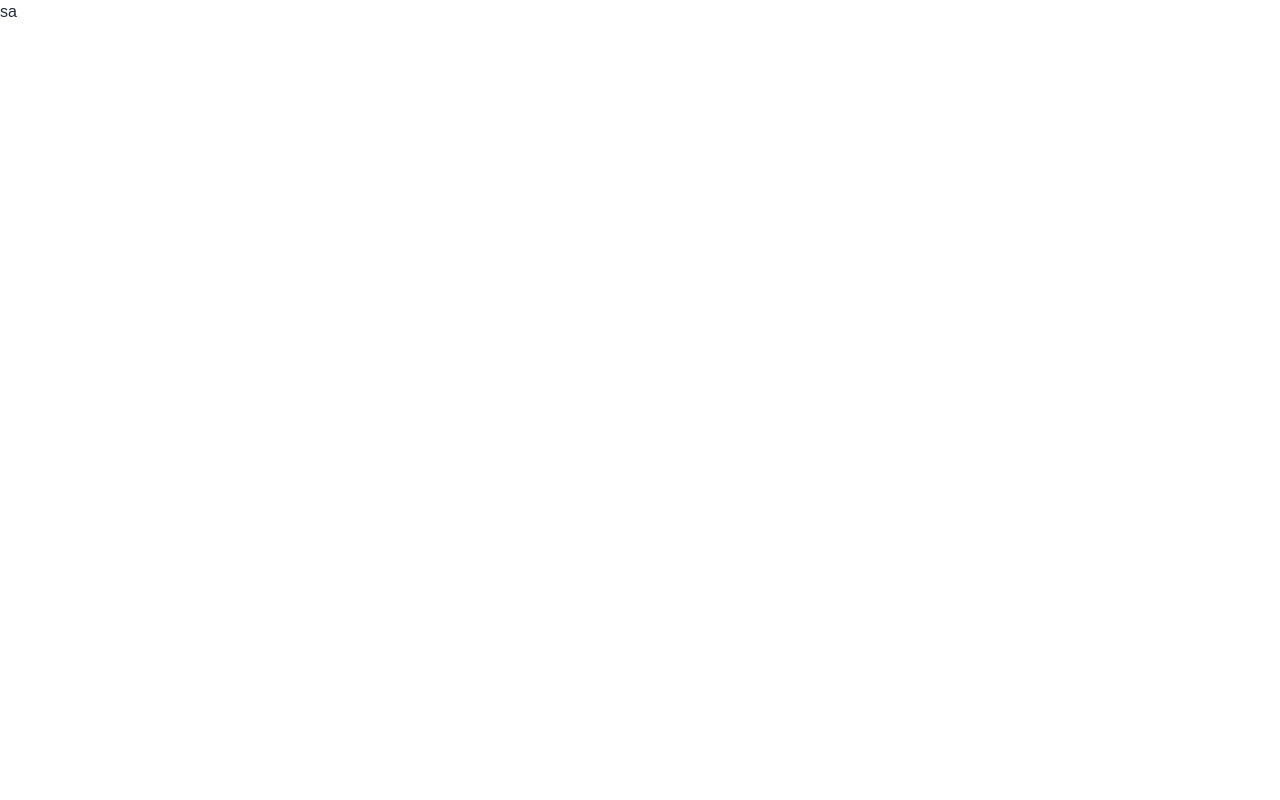
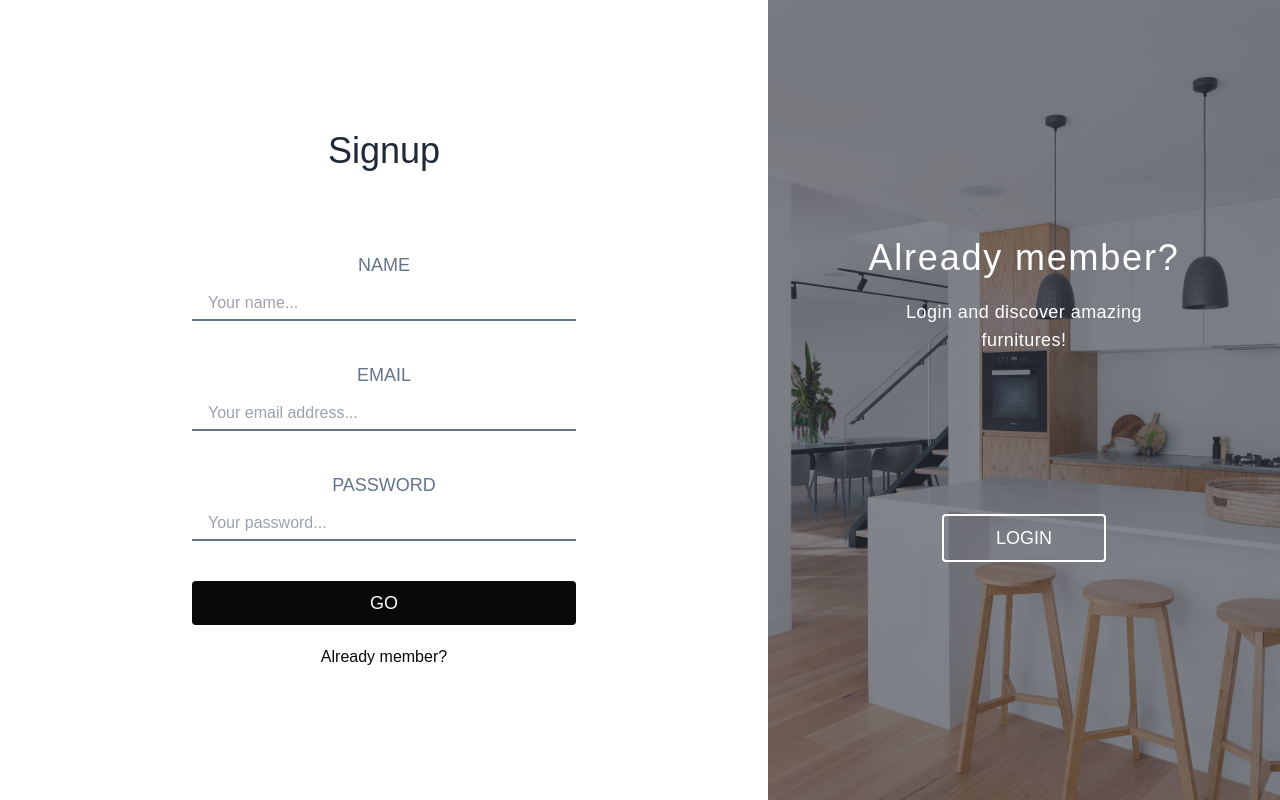
Before and after one commit to MustafaYavas/e-commerce-template, a Next.js app: page /login in a window 1280 px wide. Built offline with nearby package versions, Linux system fonts and the light colour scheme; a web font is replaced by a local one.

Commit message:
Create login page

```diff
--- a/src/app/login/page.tsx
+++ b/src/app/login/page.tsx
@@ -1,7 +1,100 @@
-import React from 'react';
+'use client';
+import { useState } from 'react';
+import ImageWithText from '@/components/imageWithText/ImageWithText';
+import Input from '@/components/input/Input';
+import Button from '@/components/button/Button';
 
 const page = () => {
-  return <div>sa</div>;
+  const [isLogin, setIsLogin] = useState(false);
+  const [name, setName] = useState('');
+  const [email, setEmail] = useState('');
+  const [password, setPassword] = useState('');
+
+  const imageOverElement = () => {
+    return (
+      <div className="flex flex-col justify-between items-center gap-40">
+        <div className="w-full flex flex-col justify-center items-center gap-5 font-medium">
+          <h4 className="text-4xl tracking-wider">
+            {isLogin ? 'New here?' : 'Already member?'}
+          </h4>
+          <p className="w-3/4 text-center text-lg tracking-wide">
+            {isLogin
+              ? 'Sign up and decorate your home with the furnitures of your dreams!'
+              : 'Login and discover amazing furnitures!'}
+          </p>
+        </div>
+        <button
+          className="border-2 border-white px-5 py-2 hover:bg-white
+        hover:text-black rounded text-lg font-medium w-1/2"
+          onClick={() => setIsLogin(!isLogin)}
+        >
+          {isLogin ? 'SIGN UP' : 'LOGIN'}
+        </button>
+      </div>
+    );
+  };
+
+  const handleSubmit = (e: React.FormEvent<HTMLFormElement>) => {
+    e.preventDefault();
+  };
+
+  return (
+    <div className="h-screen overflow-hidden flex justify-between items-center">
+      <div className="w-full md:w-3/5 h-full flex flex-col justify-center items-center">
+        <form
+          className="flex flex-col justify-center items-center gap-10 w-full"
+          onSubmit={handleSubmit}
+        >
+          <h4 className="text-xl md:text-4xl mb-10">
+            {isLogin ? 'Welcome Back' : 'Signup'}
+          </h4>
+          {!isLogin && (
+            <Input
+              labelText="Name"
+              type="text"
+              placeholder="Your name..."
+              value={name}
+              onChange={(e) => setName(e.target.value)}
+            />
+          )}
+          <Input
+            labelText="Email"
+            type="email"
+            placeholder="Your email address..."
+            value={email}
+            onChange={(e) => setEmail(e.target.value)}
+          />
+          <Input
+            labelText="Password"
+            type="password"
+            placeholder="Your password..."
+            value={password}
+            onChange={(e) => setPassword(e.target.value)}
+          />
+          <Button
+            text="GO"
+            className="text-lg font-medium w-1/2 px-5 py-2 rounded"
+          />
+        </form>
+        <p className="cursor-pointer mt-5 text-zinc-950 hover:text-zinc-800">
+          {isLogin ? (
+            <span onClick={() => setIsLogin(false)}>New here?</span>
+          ) : (
+            <span onClick={() => setIsLogin(true)}>Already member?</span>
+          )}
+        </p>
+      </div>
+
+      <div className="w-2/5 relative h-full hidden md:flex justify-center items-center text-white ">
+        <ImageWithText
+          image="/images/login.jpg"
+          textComp={imageOverElement()}
+          isFill={true}
+          className="opacity-40"
+        />
+      </div>
+    </div>
+  );
 };
 
 export default page;
--- a/src/components/button/Button.tsx
+++ b/src/components/button/Button.tsx
@@ -1,7 +1,7 @@
 interface ButtonProps {
-  className: string;
+  className?: string;
   text: string;
-  onClick: () => void;
+  onClick?: () => void;
 }
 
 const Button = ({ className, text, onClick }: ButtonProps) => {
--- a/src/containers/HomeContainer.module.scss
+++ b/src/components/imageWithText/ImageWithText.module.scss
@@ -1,10 +1,9 @@
-.home-container img {
+.container img {
   z-index: -2;
   object-fit: cover;
-  opacity: 0.4;
 }
 
-.home-img {
+.img {
   position: absolute;
   top: 0;
   left: 0;
--- /dev/null
+++ b/src/components/imageWithText/ImageWithText.tsx
@@ -0,0 +1,38 @@
+import Image from 'next/image';
+
+import styles from './imageWithText.module.scss';
+
+interface ImageWithTextProps {
+  image: string;
+  textComp: React.ReactElement;
+  isFill: boolean;
+  className: string;
+}
+
+const ImageWithText = ({
+  image,
+  textComp,
+  isFill,
+  className,
+}: ImageWithTextProps) => {
+  return (
+    <div className={styles.container}>
+      <div className={styles.img}>
+        {isFill ? (
+          <Image src={image} alt="image-with-text" fill className={className} />
+        ) : (
+          <Image
+            src={image}
+            alt="image-with-text"
+            width={300}
+            height={500}
+            className={`w-full h-auto ${className}`}
+          />
+        )}
+      </div>
+      {textComp}
+    </div>
+  );
+};
+
+export default ImageWithText;
--- /dev/null
+++ b/src/components/input/Input.module.scss
@@ -0,0 +1,19 @@
+.container {
+  display: flex;
+  flex-direction: column;
+  justify-content: center;
+  align-items: center;
+  gap: 0.5rem;
+  width: 50%;
+
+  input {
+    outline: none;
+    border-bottom: 2px solid rgb(100 116 139);
+    padding: 0.25rem 1rem;
+    width: 100%;
+
+    &:focus {
+      border-bottom: 2px solid rgb(0, 0, 0);
+    }
+  }
+}
--- /dev/null
+++ b/src/components/input/Input.tsx
@@ -0,0 +1,33 @@
+import styles from './Input.module.scss';
+
+interface InputProps {
+  labelText: string;
+  type: string;
+  placeholder?: string;
+  value: string;
+  onChange: (e: React.ChangeEvent<HTMLInputElement>) => void;
+}
+
+const Input = ({
+  labelText,
+  type,
+  placeholder,
+  value,
+  onChange,
+}: InputProps) => {
+  return (
+    <div className={styles.container}>
+      <label className="text-lg text-slate-500">
+        {labelText.toUpperCase()}
+      </label>
+      <input
+        type={type}
+        placeholder={placeholder}
+        value={value}
+        onChange={onChange}
+      />
+    </div>
+  );
+};
+
+export default Input;
--- a/src/containers/HomeContainer.tsx
+++ b/src/containers/HomeContainer.tsx
@@ -1,22 +1,21 @@
-import Image from 'next/image';
-
-import styles from './HomeContainer.module.scss';
 import Hero from '@/components/Hero/Hero';
 import SectionOne from '@/components/homeSections/sectionOne/SectionOne';
 import SectionTwo from '@/components/homeSections/sectionTwo/SectionTwo';
 import SectionThree from '@/components/homeSections/sectionThree/SectionThree';
 import SectionFour from '@/components/homeSections/sectionFour/SectionFour';
 import SectionFive from '@/components/homeSections/sectionFive/SectionFive';
+import ImageWithText from '@/components/imageWithText/ImageWithText';
 
 const HomeContainer = () => {
   return (
     <>
-      <div className={styles['home-container']}>
-        <div className={styles['home-img']}>
-          <Image src="/images/home2.jpg" alt="home-img" fill />
-        </div>
-        <Hero />
-      </div>
+      <ImageWithText
+        image="/images/home2.jpg"
+        textComp={<Hero />}
+        isFill={true}
+        className="opacity-40"
+      />
+
       <div className="container mx-auto px-5 md:px-10">
         <SectionOne title="Latest Arrivals" />
         <SectionTwo title="Beautify your space" />
```
Also changed, not shown: public/images/login.jpg (added).
